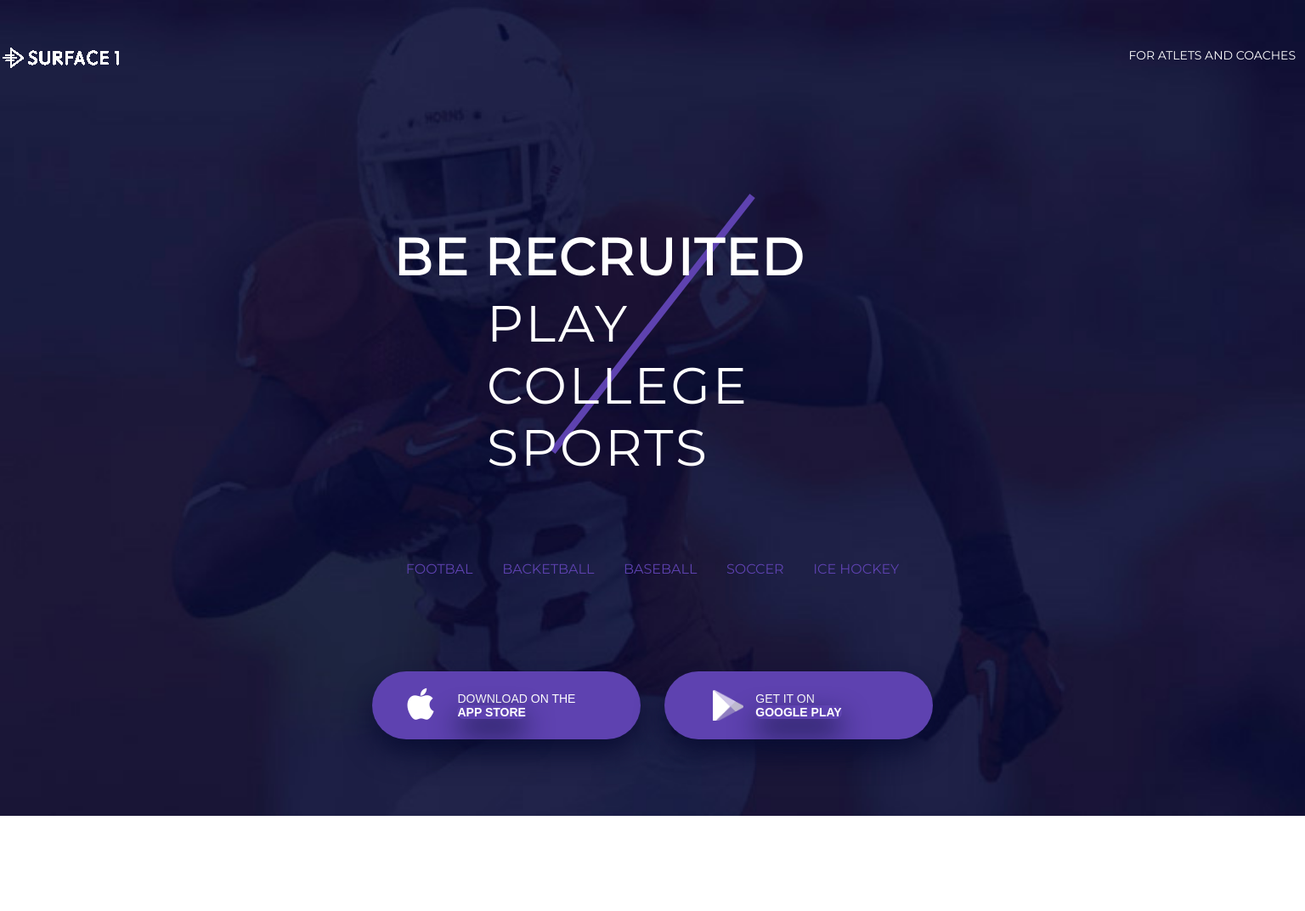
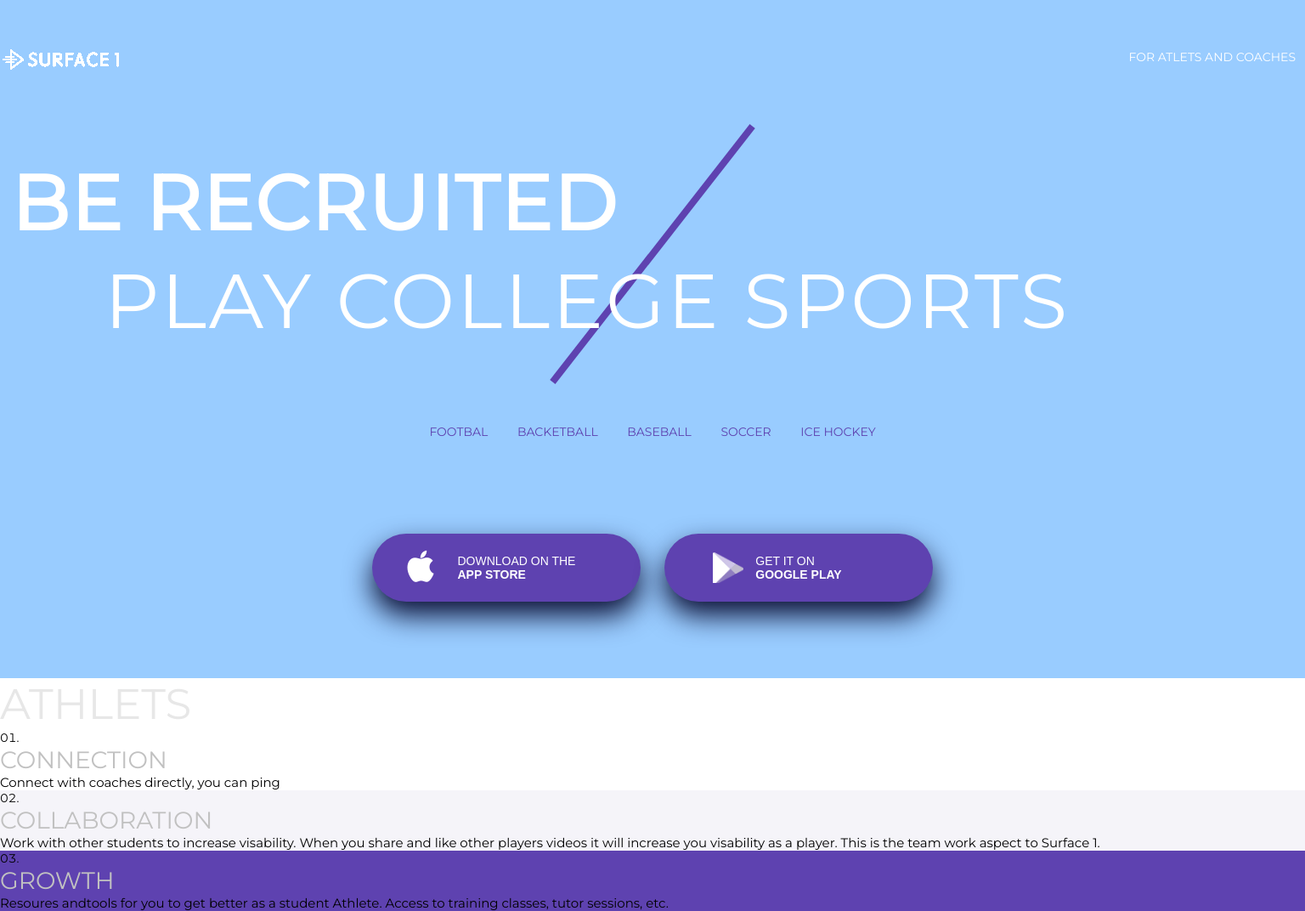
Before and after one commit to JustynaBie/sport, a plain HTML site: page index.html in a window 1536 px wide. Shown: the whole page at 85% size. Before the commit the page ends 960 px from the top, so only its background shows below. Drawn offline with nearby package versions, Linux system fonts and the light colour scheme.

Commit message:
add header for desctop and change img temporary start of athlets section - html and some css

```diff
--- a/css/style.css
+++ b/css/style.css
@@ -260,7 +260,7 @@ body h4 {
 }
 
 .header {
-  background-image: url("../img/header_320.jpg");
+  background-color: #99ccff;
   background-size: cover;
   text-align: center;
   display: flex;
@@ -272,6 +272,14 @@ body h4 {
 .header__logo {
   width: 100%;
   padding: 3.9rem 0 13rem 0;
+}
+
+.header .logo-img {
+  width: 14rem;
+  height: 3rem;
+  background-image: url("../img/logo.png");
+  background-repeat: no-repeat;
+  margin: 0 auto;
 }
 
 .header .logo-text {
@@ -328,9 +336,6 @@ body h4 {
   border-color: transparent;
   border-radius: 20px;
   color: #fff;
-  -webkit-box-shadow: 0px 16px 33px 0px #0a0e34;
-  -moz-box-shadow: 0px 16px 33px 0px #0a0e34;
-  box-shadow: 0px 16px 33px 0px #0a0e34;
 }
 
 .header__wrapper-btn {
@@ -360,6 +365,13 @@ body h4 {
 .btn_google span {
   text-transform: uppercase;
   font-size: 0.8rem;
+}
+
+.btn_apple,
+.btn_google {
+  -webkit-box-shadow: 0px 16px 33px 0px #0a0e34;
+  -moz-box-shadow: 0px 16px 33px 0px #0a0e34;
+  box-shadow: 0px 16px 33px 0px #0a0e34;
 }
 
 .btn_apple span,
@@ -395,11 +407,26 @@ body h4 {
   .header__wrapper-title {
     width: 44rem;
   }
+  .header__wrapper-title:before {
+    margin-top: -7rem;
+    height: 30rem;
+    width: 0.6rem;
+  }
+  .header__logo {
+    padding: 4.5rem 0 15rem 0;
+  }
   .title {
     font-size: 4.8rem;
   }
+  .title:first-of-type {
+    margin: -24rem 0 0 -0.6rem;
+    letter-spacing: 0.2rem;
+  }
   .header__nav__list li {
     font-size: 1.4rem;
+  }
+  .header__wrapper-btn {
+    margin: 7rem 0 7rem 0;
   }
   .btn_apple,
   .btn_google,
@@ -413,8 +440,9 @@ body h4 {
 }
 
 @media only screen and (min-width: 601px) {
-  .header {
-    background-image: url("../img/header_768.jpg");
+  .header .logo-img {
+    width: 19rem;
+    margin: 0;
   }
   .header__logo {
     padding: 5.6rem 0 18rem 0;
@@ -474,3 +502,86 @@ body h4 {
     margin-left: -5rem;
   }
 }
+
+@media only screen and (min-width: 1500px) {
+  .header__logo {
+    padding: 5.8rem 0 9rem 0;
+    display: flex;
+    flex-direction: row;
+    justify-content: space-between;
+  }
+  .header__wrapper-title {
+    width: 150rem;
+    height: 32rem;
+  }
+  .header__wrapper-title:before {
+    margin-top: -7rem;
+    height: 38.2rem;
+    width: 0.8rem;
+  }
+  .title {
+    font-size: 9rem;
+  }
+  .title:first-of-type {
+    margin: -30.9rem 0 0 -0.5rem;
+    letter-spacing: 0.2rem;
+  }
+  .title:last-of-type {
+    margin: 0.5rem 0 0 10.5rem;
+    font-weight: normal;
+    letter-spacing: 0.3rem;
+  }
+  .header__nav__list li {
+    font-size: 1.4rem;
+  }
+  .header__wrapper-btn {
+    margin: 9rem 0 9rem 0;
+  }
+  .btn_apple span,
+  .btn_google span {
+    margin: 0;
+  }
+  .fa-apple {
+    font-size: 4rem;
+    margin-left: -4.5rem;
+  }
+  .google_play {
+    width: 3.6rem;
+    height: 3.6rem;
+    margin-left: -5rem;
+  }
+}
+
+.athlets__title {
+  text-transform: uppercase;
+  font-size: 5rem;
+  color: #e7e7e7;
+}
+
+.athlets__list {
+  list-style-type: decimal-leading-zero;
+  list-style-position: inside;
+}
+
+.athlets__list__item {
+  color: #000;
+  font-size: 1.4rem;
+}
+
+.athlets__list__item:nth-of-type(2) {
+  background-color: #f5f4f9;
+}
+
+.athlets__list__item:nth-child(3) {
+  background-color: #5e42b0;
+}
+
+.athlets__list__item h2 {
+  font-size: 2.8rem;
+  color: #c1c1c1;
+  text-transform: uppercase;
+}
+
+.athlets__list__item p {
+  font-size: 1.5rem;
+}
--- a/index.html
+++ b/index.html
@@ -13,7 +13,8 @@
   <body>
     <header class="header">
       <div class="header__logo">
-        <img src="img/logo.png">
+        <div class="logo-img">
+        </div>
         <p class="logo-text">for atlets and coaches</p>
       </div>
       <div class="header__wrapper-title">
@@ -53,5 +54,32 @@
         </ul>
       </nav>
     </header>
+    <section class="athlets">
+      <h1 class="athlets__title">athlets</h1>
+      <div class="athlets__img">
+        <div class="sign">
+        </div>
+        <div class="picture-athlets">
+        </div>
+      </div>
+      <ol class="athlets__list">
+        <li class="athlets__list__item">
+          <h2>connection</h2>
+          <p>Connect with coaches directly, you can ping</p>
+        </li>
+        <li class="athlets__list__item">
+          <h2>collaboration</h2>
+          <p>Work with other students to increase visability. When you share
+            and like other players videos it will increase you visability as a player.
+            This is the team work aspect to Surface 1.</p>
+        </li>
+        <li class="athlets__list__item">
+          <h2>growth</h2>
+          <p>Resoures andtools for you to get better as a student Athlete. Access to
+              training classes, tutor sessions, etc.</p>
+        </li>
+      </ol>
+      <div>
+   </section>
   </body>
 </html>
```
Also changed, not shown: img/footballer_320.png (added), img/header_desktop.jpg (added).
